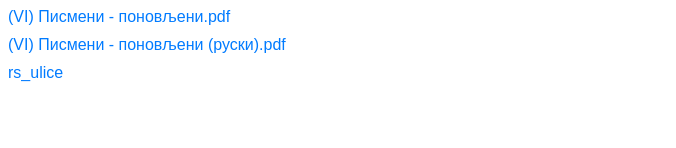
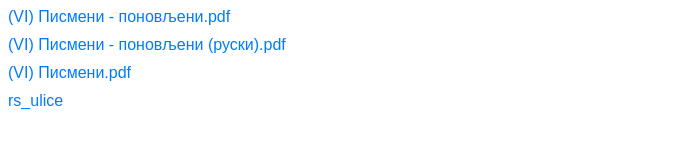
Before and after one commit to nemanja-rsumovic/nemanja-rsumovic.github.io, a plain HTML site: page download.html in a window 1280 px wide. Shown: the part 184-332 px from the top of the page, without its empty margins (0-676 px from the left). Drawn offline with Linux system fonts and the light colour scheme.

Commit message:
Писмени за VI

```diff
--- a/download.html
+++ b/download.html
@@ -34,6 +34,7 @@
         <li><a href="downloads\Писмени задатак - ИОП.pdf" download="Писмени - иоп.pdf">(VII)Писмени - ИОП.pdf</a></li>
         <li><a href="downloads\Писмени задатак - поновљени.pdf" download="Писмени - поновљени.pdf">(VI) Писмени - поновљени.pdf</a></li>
         <li><a href="downloads\Писмени задатак - поновљени (руски).pdf" download="Писмени - поновљени (руски).pdf">(VI) Писмени - поновљени (руски).pdf</a></li>
+        <li><a href="downloads\Писмени задатак.pdf" download="Писмени.pdf">(VI) Писмени.pdf</a></li>
          <!-- Preuzimanje foldera kao ZIP -->
         <li><a href="downloads/rs_ulice.zip" download="folder1.zip">rs_ulice</a></li>
 
```
Also changed, not shown: 1 other file.
